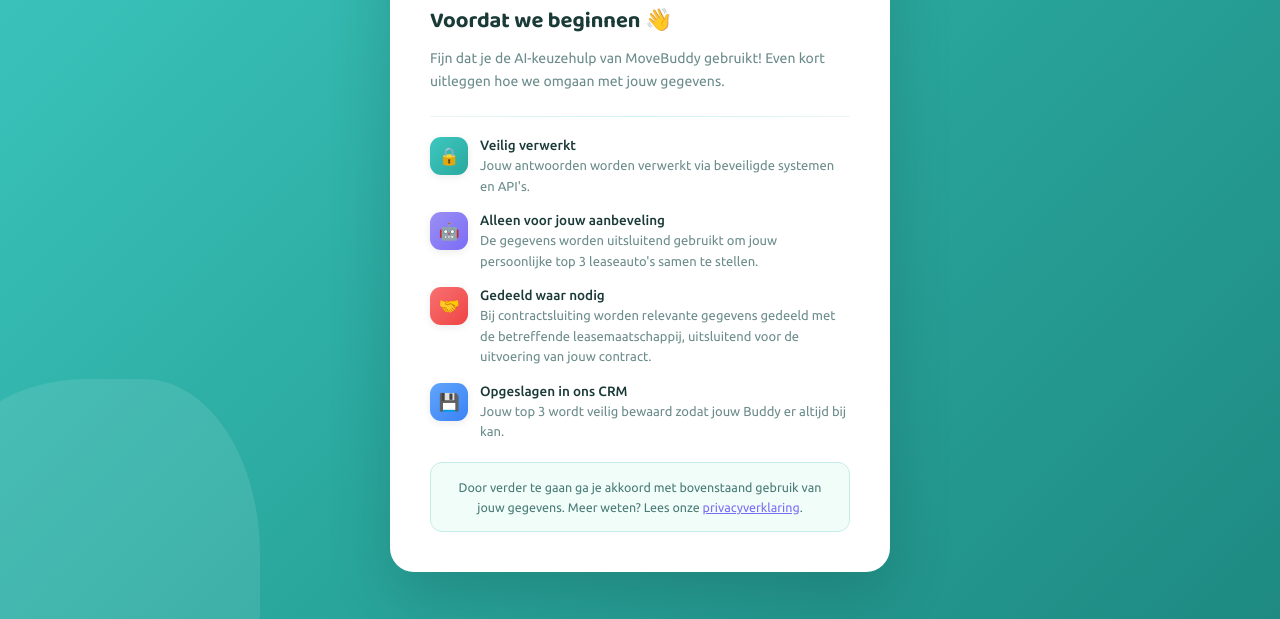
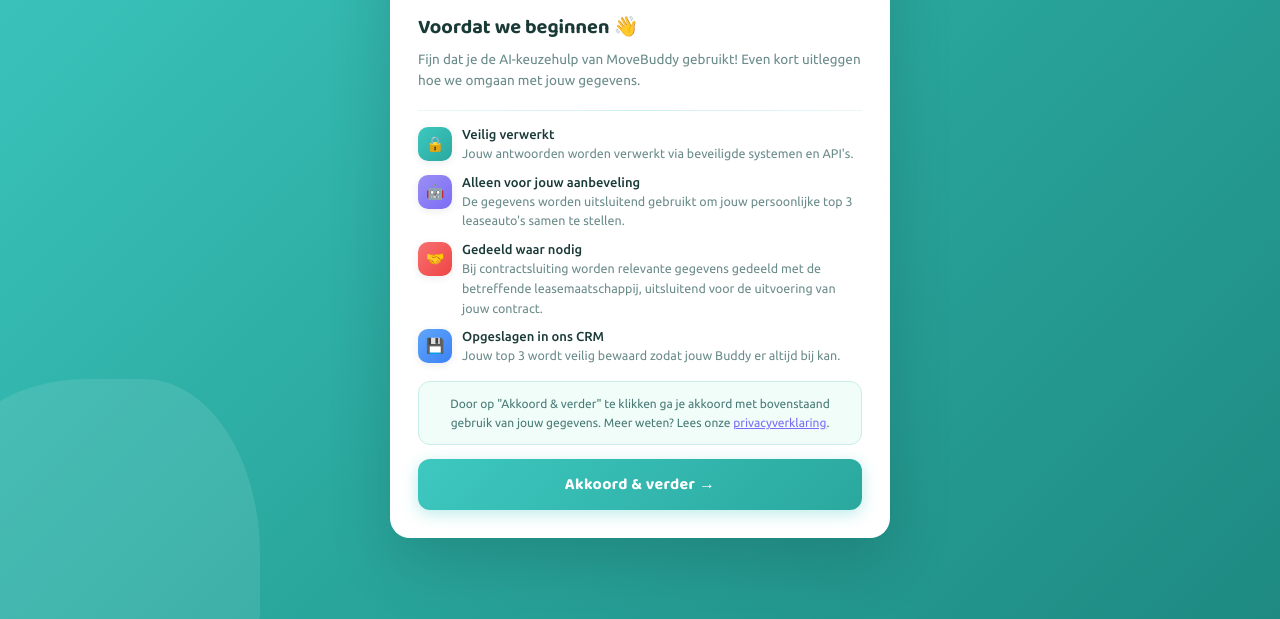
Before and after one commit to BasMovebuddy/privacy-policy, a plain HTML site: page index.html in a window 1280 px wide. Shown: the part 181-800 px from the top of the page. Drawn offline with Linux system fonts and the light colour scheme.

Commit message:
Update index.html

```diff
--- a/index.html
+++ b/index.html
@@ -14,37 +14,31 @@
       display: flex;
       align-items: center;
       justify-content: center;
-      padding: 24px;
+      padding: 16px;
       font-family: 'Ubuntu', sans-serif;
       position: relative;
       overflow: hidden;
     }
 
     .blob1 {
-      position: fixed;
-      bottom: -80px;
-      left: -60px;
-      width: 320px;
-      height: 320px;
+      position: fixed; bottom: -80px; left: -60px;
+      width: 320px; height: 320px;
       background: rgba(255,255,255,0.1);
       border-radius: 50% 40% 60% 30% / 40% 60% 30% 70%;
     }
     .blob2 {
-      position: fixed;
-      top: -40px;
-      right: -40px;
-      width: 220px;
-      height: 220px;
+      position: fixed; top: -40px; right: -40px;
+      width: 220px; height: 220px;
       background: rgba(255,255,255,0.07);
       border-radius: 60% 40% 30% 70% / 60% 30% 70% 40%;
     }
 
     .card {
       background: white;
-      border-radius: 24px;
+      border-radius: 20px;
       max-width: 500px;
       width: 100%;
-      padding: 40px;
+      padding: 28px;
       box-shadow: 0 24px 64px rgba(0,0,0,0.15);
       position: relative;
       z-index: 2;
@@ -53,15 +47,10 @@
 
     @keyframes slideUp {
       from { opacity: 0; transform: translateY(28px); }
-      to { opacity: 1; transform: translateY(0); }
+      to   { opacity: 1; transform: translateY(0); }
     }
 
-    .logo-img {
-      height: 32px;
-      width: auto;
-      margin-bottom: 24px;
-      display: block;
-    }
+    .logo-img { height: 28px; width: auto; margin-bottom: 18px; display: block; }
 
     .badge {
       display: inline-flex;
@@ -71,61 +60,49 @@
       border: 1.5px solid #3DC8C0;
       border-radius: 100px;
       padding: 4px 12px;
-      font-size: 12px;
+      font-size: 11.5px;
       color: #1E8A82;
       font-weight: 500;
-      margin-bottom: 18px;
+      margin-bottom: 14px;
     }
 
     .badge-dot {
-      width: 7px;
-      height: 7px;
+      width: 7px; height: 7px;
       background: #3DC8C0;
       border-radius: 50%;
       animation: pulse 2s infinite;
+      flex-shrink: 0;
     }
 
     @keyframes pulse {
       0%, 100% { opacity: 1; }
-      50% { opacity: 0.3; }
+      50%       { opacity: 0.3; }
     }
 
     h2 {
       font-family: 'Baloo 2', cursive;
       font-weight: 700;
-      font-size: 22px;
+      font-size: 20px;
       color: #1a3a38;
-      margin-bottom: 8px;
+      margin-bottom: 6px;
     }
 
     .subtitle {
-      font-size: 14px;
+      font-size: 13.5px;
       color: #6b8c8a;
       line-height: 1.6;
-      margin-bottom: 24px;
+      margin-bottom: 18px;
     }
 
-    .divider {
-      height: 1px;
-      background: linear-gradient(90deg, #e8f8f7, #d0f0ee, #e8f8f7);
-      margin: 20px 0;
-    }
+    .divider { height: 1px; background: linear-gradient(90deg, #e8f8f7, #d0f0ee, #e8f8f7); margin: 16px 0; }
 
-    .item {
-      display: flex;
-      align-items: flex-start;
-      gap: 12px;
-      margin-bottom: 16px;
-    }
+    .item { display: flex; align-items: flex-start; gap: 10px; margin-bottom: 12px; }
 
     .item-icon {
-      width: 38px;
-      height: 38px;
-      border-radius: 11px;
-      display: flex;
-      align-items: center;
-      justify-content: center;
-      font-size: 17px;
+      width: 34px; height: 34px;
+      border-radius: 10px;
+      display: flex; align-items: center; justify-content: center;
+      font-size: 15px;
       flex-shrink: 0;
       box-shadow: 0 2px 8px rgba(0,0,0,0.08);
     }
@@ -135,36 +112,53 @@
     .red    { background: linear-gradient(135deg, #f87171, #ef4444); }
     .blue   { background: linear-gradient(135deg, #60a5fa, #3b82f6); }
 
-    .item-text strong {
-      display: block;
-      font-size: 13.5px;
-      font-weight: 500;
-      color: #1a3a38;
-      margin-bottom: 2px;
-    }
-
-    .item-text span {
-      font-size: 13px;
-      color: #6b8c8a;
-      line-height: 1.5;
-    }
+    .item-text strong { display: block; font-size: 13px; font-weight: 500; color: #1a3a38; margin-bottom: 2px; }
+    .item-text span   { font-size: 12.5px; color: #6b8c8a; line-height: 1.5; }
 
     .consent-box {
       background: #f0fdf9;
       border: 1.5px solid #c8ede9;
       border-radius: 12px;
-      padding: 14px 16px;
-      font-size: 12.5px;
+      padding: 12px 14px;
+      font-size: 12px;
       color: #4a7a76;
       line-height: 1.6;
       text-align: center;
-      margin-top: 20px;
+      margin-top: 16px;
+      margin-bottom: 14px;
     }
 
-    .consent-box a {
-      color: #7B6CF6;
-      text-decoration: underline;
+    .consent-box a { color: #7B6CF6; text-decoration: underline; cursor: pointer; }
+
+    .akkoord-btn {
+      width: 100%;
+      font-family: 'Baloo 2', sans-serif;
+      font-size: 1rem;
+      font-weight: 700;
+      background: linear-gradient(135deg, #3DC8C0, #2AA89E);
+      color: white;
+      border: none;
+      border-radius: 12px;
+      padding: 13px 20px;
       cursor: pointer;
+      transition: all 0.2s ease;
+      letter-spacing: 0.02em;
+      box-shadow: 0 4px 16px rgba(61,200,192,0.35);
+    }
+
+    .akkoord-btn:hover {
+      transform: translateY(-2px);
+      box-shadow: 0 8px 24px rgba(61,200,192,0.45);
+    }
+
+    .akkoord-btn:active { transform: translateY(0); }
+
+    @media (max-width: 400px) {
+      .card { padding: 20px 16px; border-radius: 16px; }
+      h2 { font-size: 18px; }
+      .logo-img { height: 24px; margin-bottom: 14px; }
+      .badge { font-size: 11px; }
+      .item-icon { width: 30px; height: 30px; font-size: 14px; }
     }
   </style>
 </head>
@@ -174,7 +168,6 @@
   <div class="blob2"></div>
 
   <div class="card">
-
 
     <img src="https://movebuddy.eu/wp-content/uploads/2023/08/MoveBuddy_Groen.png" alt="Logo" class="logo-img" />
 
@@ -223,10 +216,20 @@
     </div>
 
     <div class="consent-box">
-      Door verder te gaan ga je akkoord met bovenstaand gebruik van jouw gegevens. Meer weten? Lees onze <a href="https://movebuddy.eu/privacy-policy/">privacyverklaring</a>.
+      Door op "Akkoord &amp; verder" te klikken ga je akkoord met bovenstaand gebruik van jouw gegevens. Meer weten? Lees onze <a href="https://movebuddy.eu/privacy-policy/" target="_blank">privacyverklaring</a>.
     </div>
+
+    <button class="akkoord-btn" onclick="akkoord()">Akkoord &amp; verder →</button>
 
   </div>
 
+<script>
+  function akkoord() {
+    window.parent.postMessage({
+      name: 'privacy-akkoord',
+      data: 'akkoord'
+    }, '*');
+  }
+</script>
 </body>
 </html>
```
